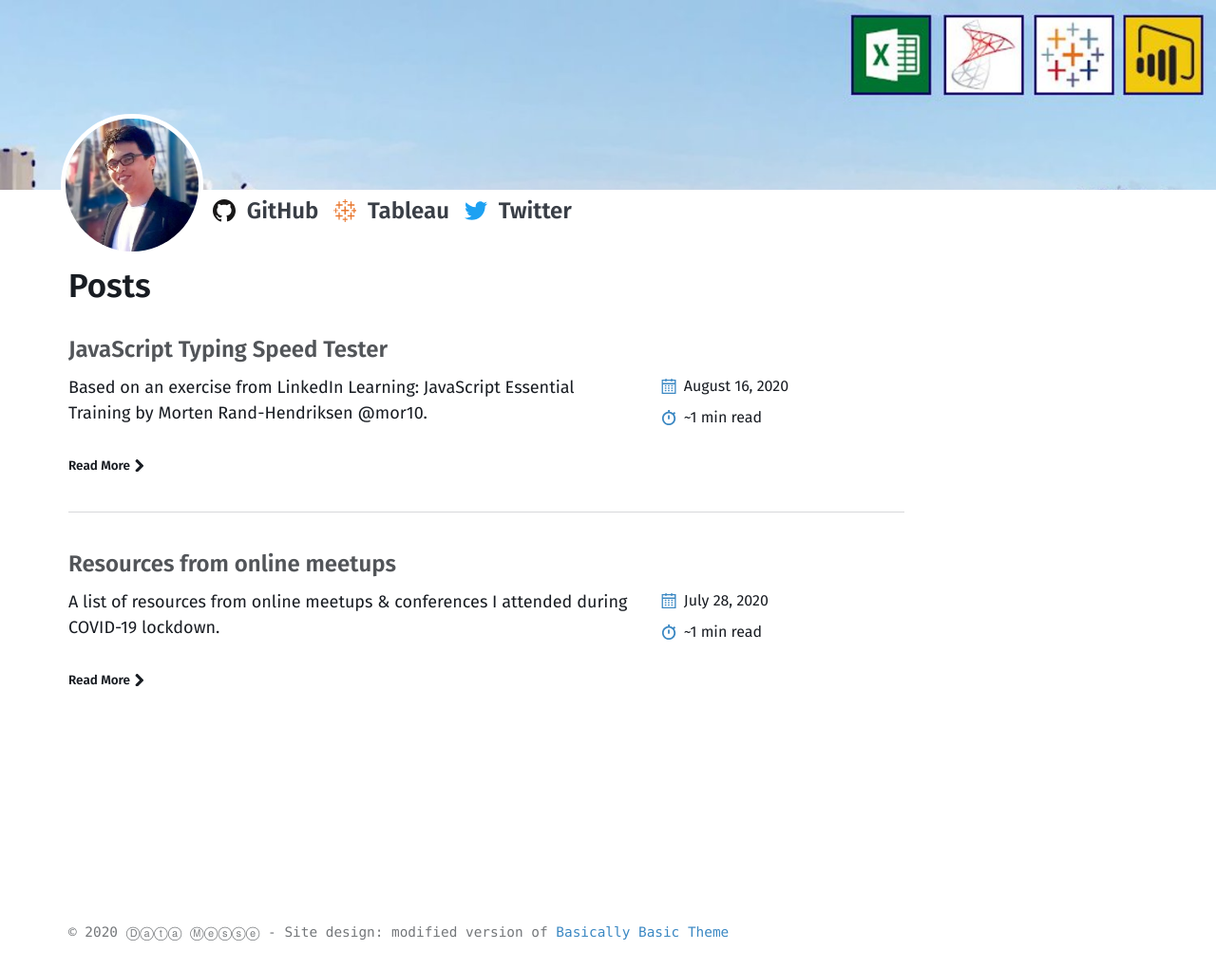
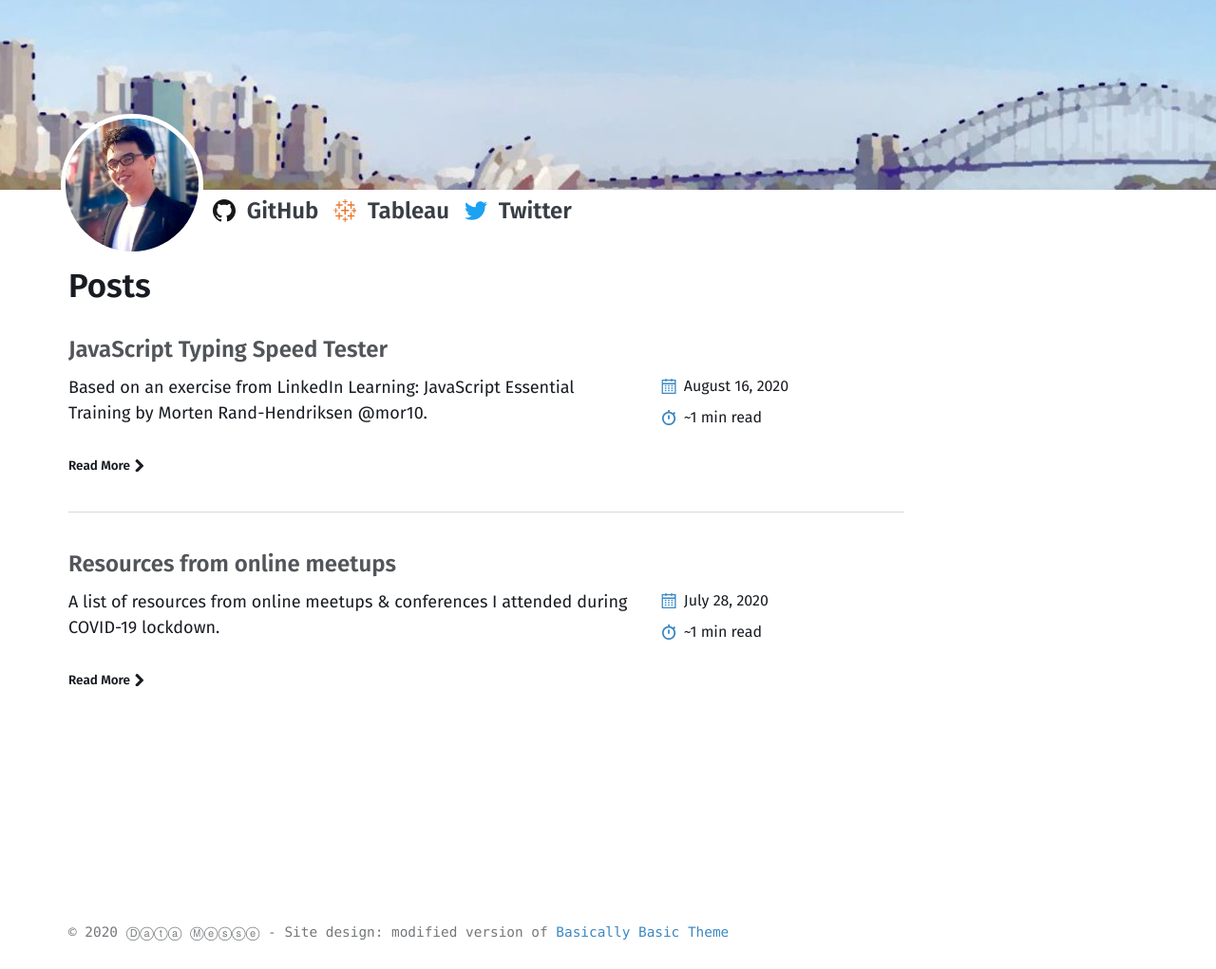
Before and after one commit to datamesse/blog, a Jekyll site: the page built from index.md, in a window 1280 px wide. Shown: the whole page at 95% size. Built offline with Jekyll 4.4.1, drawn with Linux system fonts in a browser that asks for light colours.

Commit message:
Update _global.scss

```diff
--- a/_sass/basically-basic/_global.scss
+++ b/_sass/basically-basic/_global.scss
@@ -10,6 +10,7 @@
   background-image: url("https://github.com/datamesse/blog/blob/master/assets/images/background_1500x500.jpg?raw=true");
   background-size: cover;
   background-repeat: no-repeat;
+  background-position: right;
   height: 200px;
   width: 100%;
   position: absolute;
@@ -18,7 +19,7 @@
   background-repeat: no-repeat;
   img {
     width: auto;
-    height: auto;
+    height: 100%;
     max-width: 100%;
     max-height: 100%;
     object-fit: contain;
```
